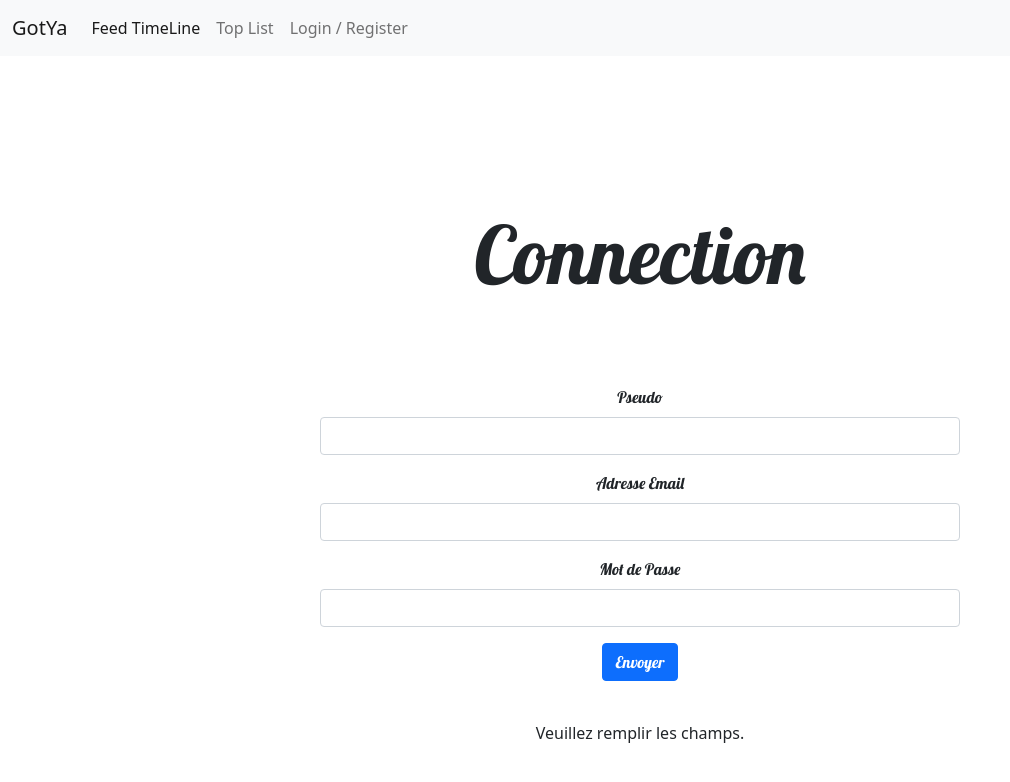
After one commit to ToscaGitHub/GotYa, a PHP site: page /register.php in a window 1280 px wide. The commit adds this page. Shown: the top 782 px of the page, without its empty margins (0-1010 px from the left). Run offline with PHP 8.4, Linux system fonts and the light colour scheme.

Commit message:
Encore un coup

```diff
--- a/css/style.css
+++ b/css/style.css
@@ -0,0 +1,60 @@
+@import url('https://fonts.googleapis.com/css2?family=Lobster&display=swap');
+
+body {
+
+    width: 100%;
+    margin: 0;
+
+}
+
+
+h1 {
+
+    margin-top: 150px;
+
+    text-align: center;
+
+    font-family: 'Lobster', cursive;
+    font-size: 80px;
+
+}
+
+a {
+
+    text-decoration: none;
+
+}
+
+.formRegister {
+
+    margin-top: 40px;
+
+    text-align: center;
+
+}
+
+.registererror a {
+
+    color: white;
+
+}
+
+.logindiv a {
+
+    color: white;
+
+}
+
+
+.logindiv {
+
+    width: 50%;
+
+    margin: 0 auto;
+    padding-top: 75px;
+
+    text-align: center;
+
+    font-family: 'Lobster', cursive;
+
+}
--- a/includes/header.inc.php
+++ b/includes/header.inc.php
@@ -12,25 +12,30 @@
     <script src="vendors/js/bootstrap.js"></script>
     <script src="js/jquery.js"></script>
 
+
 </head>
 <body>
 
     <?php
         include("includes/init.inc.php");
+        session_start();
+
+        if (!empty($_POST['logout'])) {
+            session_destroy();
+        }
     ?>
 
     <nav class="navbar navbar-expand-lg navbar-light bg-light">
         <div class="container-fluid">
-            <a class="navbar-brand" href="#">Navbar</a>
+            <a class="navbar-brand" href="index.php">GotYa</a>
             <button class="navbar-toggler" type="button" data-bs-toggle="collapse" data-bs-target="#navbarNavAltMarkup" aria-controls="navbarNavAltMarkup" aria-expanded="false" aria-label="Toggle navigation">
             <span class="navbar-toggler-icon"></span>
             </button>
             <div class="collapse navbar-collapse" id="navbarNavAltMarkup">
             <div class="navbar-nav">
-                <a class="nav-link active" aria-current="page" href="#">Home</a>
-                <a class="nav-link" href="#">Features</a>
-                <a class="nav-link" href="#">Pricing</a>
-                <a class="nav-link disabled" href="#" tabindex="-1" aria-disabled="true">Disabled</a>
+                <a class="nav-link active" aria-current="page" href="index.php">Feed TimeLine</a>
+                <a class="nav-link" href="#">Top List</a>
+                <a class="nav-link" href="login.php">Login / Register</a>
             </div>
             </div>
         </div>
--- a/includes/init.inc.php
+++ b/includes/init.inc.php
@@ -0,0 +1,10 @@
+<?php
+
+    try {
+        $pdo = new PDO("mysql:host=localhost;dbname=gotya", "root", "");
+        $pdo->setAttribute(PDO::ATTR_ERRMODE, PDO::ERRMODE_EXCEPTION);
+    } catch(PDOException $e) {
+        echo "Connection failed: " . $e->getMessage();
+    }
+
+?>
--- /dev/null
+++ b/register.php
@@ -0,0 +1,121 @@
+<?php require_once("includes/header.inc.php"); ?>
+
+
+
+    <h1>Connection</h1>
+
+
+    <div class="logindiv">
+
+
+        <form method="POST">
+        <div class="mb-3">
+            <label for="exampleInputEmail1" class="form-label">Pseudo</label>
+            <input type="text" class="form-control" id="pseudo" name="pseudo" aria-describedby="pseudoHelp">
+        </div>
+        <div class="mb-3">
+            <label for="exampleInputEmail1" class="form-label">Adresse Email</label>
+            <input type="email" class="form-control" id="email" name="email" aria-describedby="emailHelp">
+        </div>
+        <div class="mb-3">
+            <label for="exampleInputPassword1" class="form-label">Mot de Passe</label>
+            <input type="password" class="form-control" id="password" name="password">
+        </div>
+        <button type="submit" class="btn btn-primary">Envoyer</button>
+        </form>
+    </div>
+
+    <div class="formRegister">
+
+        <?php
+
+
+    if (empty($_POST['pseudo']) || empty($_POST['email']) || empty($_POST['password'])) {
+
+        ?>
+        <p>Veuillez remplir les champs.</p>
+        <?php
+
+    } else {
+
+
+        var_dump($_POST);
+
+
+        $pseudo = $_POST['pseudo'];
+        $email = $_POST['email'];
+        $password = md5($_POST['password']);
+
+
+        $checkEmail = $pdo->query("SELECT COUNT(*) FROM user WHERE email = '".$email."' ");
+
+        $checkPseudo = $pdo->query("SELECT COUNT(*) FROM user WHERE pseudo = '".$pseudo."' ");
+
+        $fetchCheckEmail = $checkEmail->fetch(PDO::FETCH_COLUMN);
+
+        $fetchCheckPseudo = $checkPseudo->fetch(PDO::FETCH_COLUMN);
+
+
+
+        echo '<br>';
+
+        if ($fetchCheckEmail > 0 or $fetchCheckPseudo > 0) {
+            if ($fetchCheckEmail > 0) { ?>
+            <div class="registererror">
+
+                <div class="alert alert-danger">
+                <p>
+                    Cet Email est déjà attribué...
+                </p>
+                </div>
+
+                <br>
+
+                <button class="btn btn-primary"><a href="login.php">Login</a></button>
+
+
+                <?php } elseif ($fetchCheckPseudo > 0) { ?>
+
+                    <div class="alert alert-danger">
+
+                        <p>
+                            Ce Pseudo est déjà attribué...
+                        </p>
+
+                    </div>
+
+                    <br>
+
+                    <button class="btn btn-primary"><a href="login.php">Login</a></button>
+
+                    <?php }
+        } else {
+            try {
+
+                $result = $pdo->exec("INSERT INTO user (pseudo, email, mdp) VALUES ('".$pseudo."', '".$email."','".$password."')");
+
+
+        ?>
+            <div class="alert alert-success">
+                <h1> Vous êtes enregistré</h1>
+            </div>
+            <a href="FormLogin.php">Login</a>
+
+        <?php } catch (PDOException $e) {
+
+                echo "command failed" . $e->getmessage;
+
+            }
+        }
+        ?>
+            </div>
+            <?php
+
+
+    }
+
+?>
+</div>
+
+
+    <?php require_once("includes/footer.inc.php"); ?>
```
Also changed, not shown: index.php (+20 -0 lines), login.php (+94 -0 lines), user.php (added).
